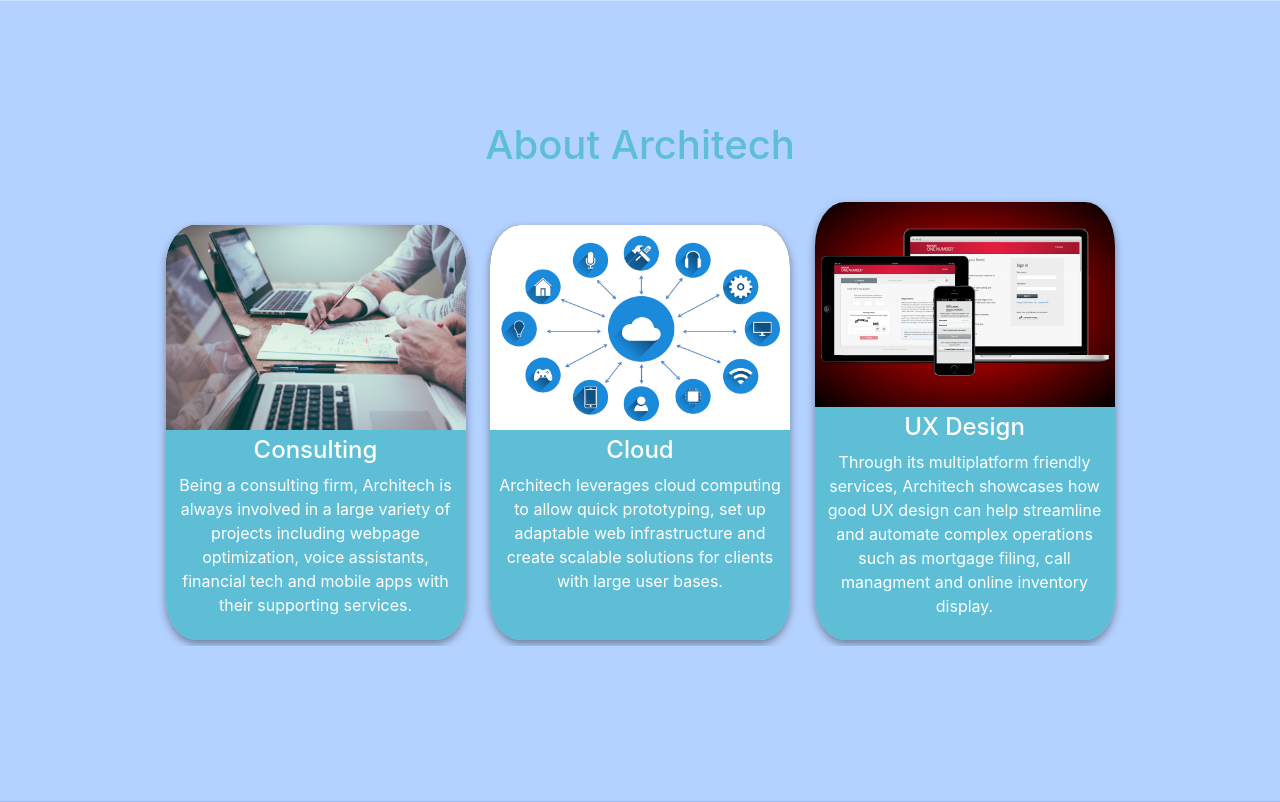
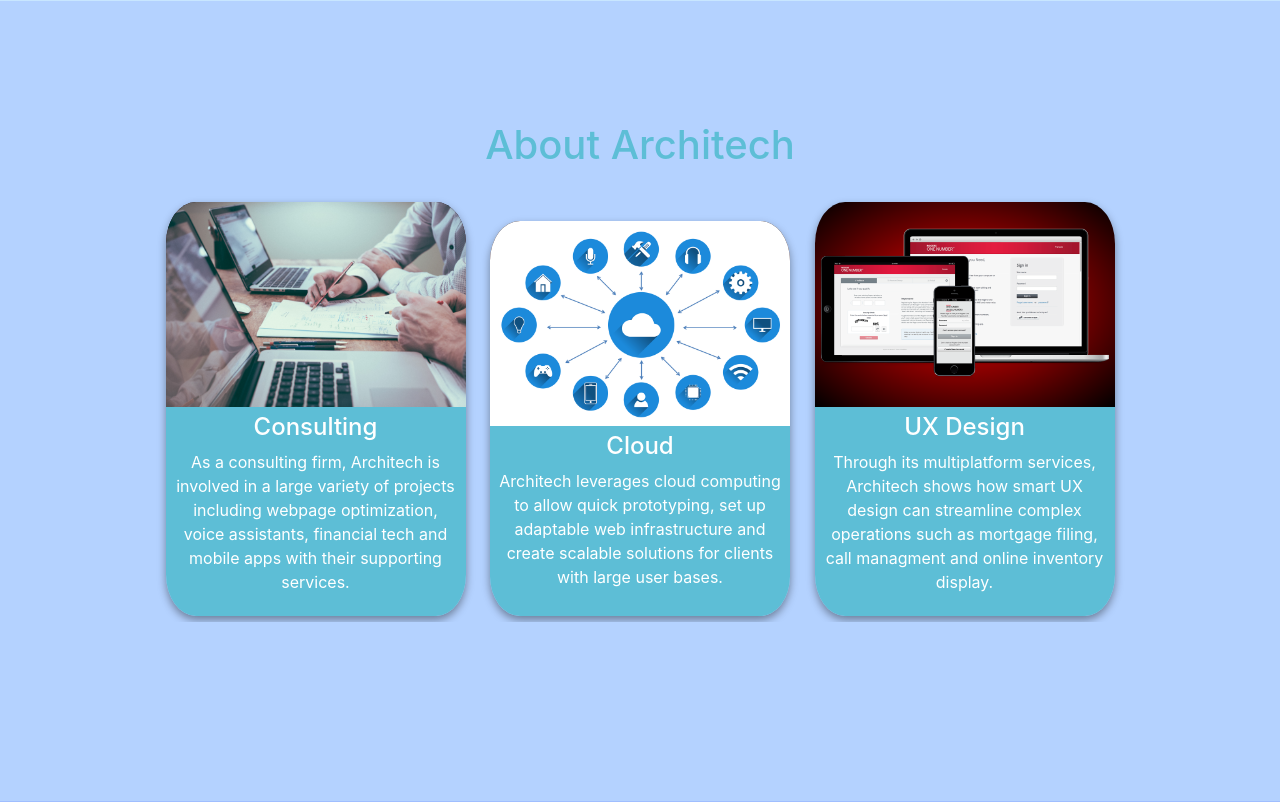
Before and after one commit to Centurion902/coopWebsite, a PHP site: page / in a window 1280 px wide. Shown: the part 799-1601 px from the top of the page. Run offline with PHP 8.4, Linux system fonts and the light colour scheme.

Commit message:
text changes

```diff
--- a/index.html
+++ b/index.html
@@ -112,7 +112,7 @@
 							</div>
 							<div class="cardText">
 								<h4 class="cardTitle">Consulting</h4>
-								<p class="cardDescription">Being a consulting firm, Architech is always involved in a large variety of projects including webpage optimization, voice assistants, financial tech and mobile apps with their supporting services.</p>
+								<p class="cardDescription">As a consulting firm, Architech is involved in a large variety of projects including webpage optimization, voice assistants, financial tech and mobile apps with their supporting services.</p>
 							</div>
 						</div>
 						<div class="cardSection">
@@ -130,7 +130,7 @@
 							</div>
 							<div class="cardText">
 								<h4 class="cardTitle">UX Design</h4>
-								<p class="cardDescription">Through its multiplatform friendly services, Architech showcases how good UX design can help streamline and automate complex operations such as mortgage filing, call managment and online inventory display.</p>
+								<p class="cardDescription">Through its multiplatform services, Architech shows how smart UX design can streamline complex operations such as mortgage filing, call managment and online inventory display.</p>
 							</div>
 						</div>
 					</div>
--- a/style.css
+++ b/style.css
@@ -160,7 +160,7 @@ section{
 .cardText{
   white-space: normal;
   background:rgb(93, 190, 214) !important;
-  min-height: 210px;
+  min-height: 190px;
   width:100%;
   padding:2%;
   text-align: center;
```
